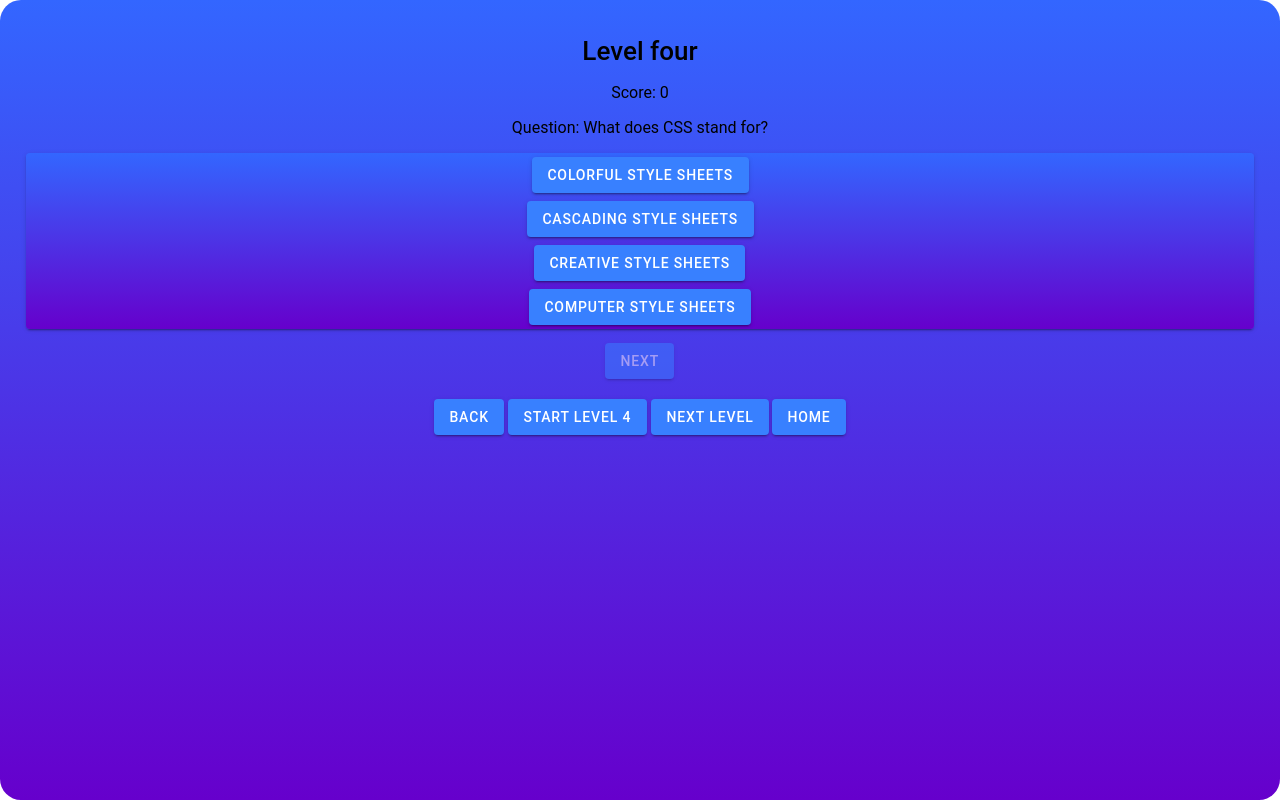
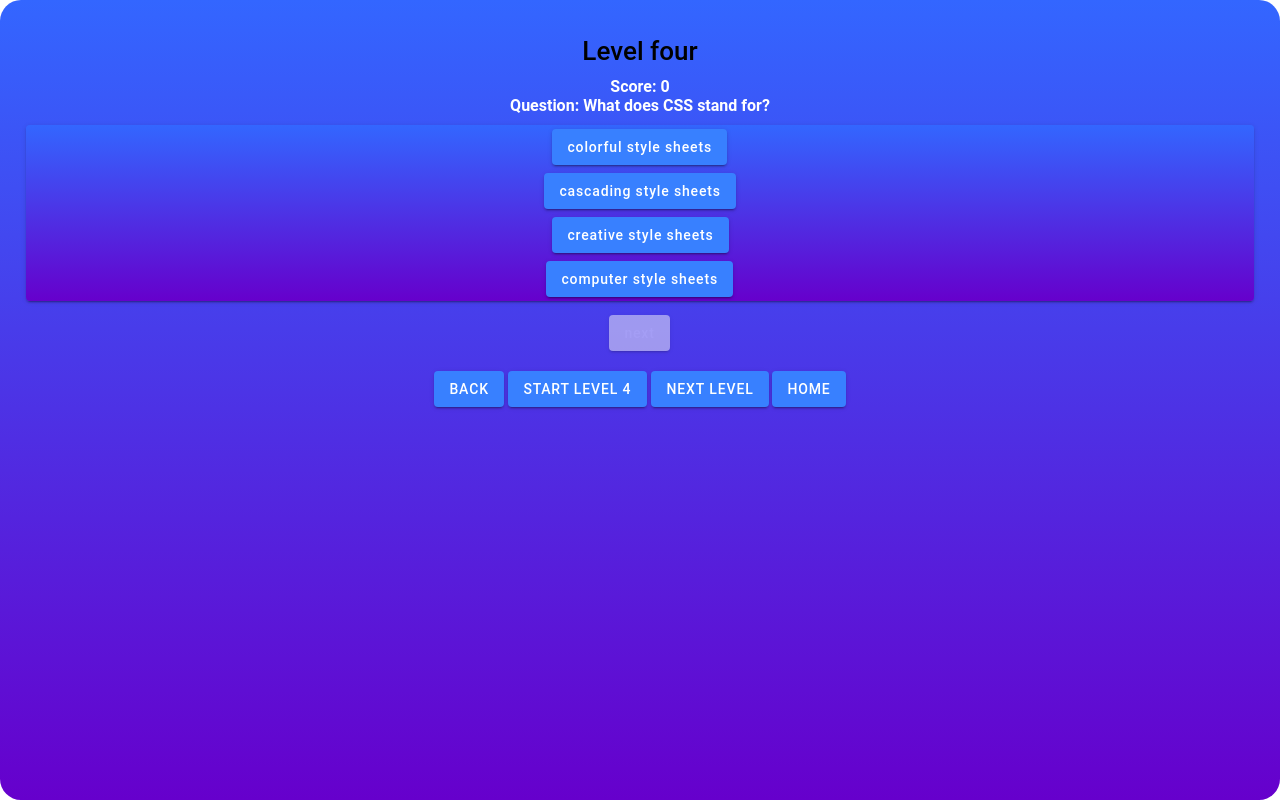
Before and after one commit to galalkoro98/ionic-demo-project, a React (Create React App) app: page /level4 in a window 1280 px wide. Both pictures are taken after a click on the element "START LEVEL 4". Built offline with nearby package versions, Linux system fonts and the light colour scheme.

Commit message:
updated colors style

```diff
--- a/src/components/styles/levelFour.css
+++ b/src/components/styles/levelFour.css
@@ -1,33 +1,33 @@
-.dragging {
-    opacity: 0.5;
-    border: 1px solid gray;
+
+.container__level__four{
+    padding: 0;
+    margin: 0;
 }
 
-/* .question ion-card{
-    --background: white;
-    --border-radius: 0.5rem;
-    --box-shadow: 0 0 0 0;
-} */
-
-.drop__card{
-    --background: white;
-    --border-radius: 0.5rem;
-    height: 4em;
-
+.container__level__four p {
+    font-family: 'Roboto', sans-serif;
+    font-size: 1em;
+    font-weight: 600;
+    color: #ffffff;
+    padding: 0;
+    margin: 0;
 }
 
 .container__level__four ul {
     list-style-type: none;
     margin: 0;
     padding: 0;
-    overflow: hidden;
+}
+
+.container__level__four ul li {
+    font-family: 'Roboto', sans-serif;
+    padding: 0;
+    margin: 0;
+}
+
+.container__level__four ion-button {
+    text-transform: lowercase;
+    font-family: 'Roboto', sans-serif;
+    align-items: flex-start;
 
 }
-
-.option__drop{
-    background-color: blueviolet;
-    color: white;
-    padding: 0.5rem;
-    margin: 0.5rem;
-
-}
--- a/src/components/styles/levelOne.css
+++ b/src/components/styles/levelOne.css
@@ -4,7 +4,6 @@
     align-items: center;
     justify-content: center;
     width: 100%;
-    height: fit-content;
     margin: 0 auto;
 }
 
@@ -16,18 +15,18 @@
 }
 
 .container__level__one p {
-    font-size: 0.9rem;
+    font-size: 1.2rem;
     margin: 0.5rem 0;
     text-align: center;
+    color: #f5f5f5;
 }
 
 
 
 .container__level__one li {
     margin: 0.1rem 0;
-    height: max-content;
-    /* max-width: 100%; */
 }
+
 
 .container__level__one ion-button {
     font-size: 0.rem;
@@ -35,6 +34,7 @@
     white-space: normal;
     word-wrap: break-word;
     text-transform: lowercase;
+    color: #000000;
 }
 
 .option {
@@ -42,6 +42,7 @@
 }
 
 ion-button {
+    --background: #f5f5f5;
     --background-activated: #f5f5f5;
     --background-hover: #10f009;
 }
--- a/src/components/styles/levelThree.css
+++ b/src/components/styles/levelThree.css
@@ -1,6 +1,6 @@
 .container__level__three ul {
     list-style: none;
-    padding: 0;
+    padding: 50px;
     margin: 0;
     display: flex;
     flex-direction: row;
@@ -12,3 +12,12 @@
     margin: 0 10px;
 
 }
+
+.container__level__three p{
+    font-family: 'Roboto', sans-serif;
+    font-size: 1em;
+    font-weight: 600;
+    color: #ffffff;
+    padding: 0;
+    margin: 0;
+}
--- a/src/components/styles/levelTwo.css
+++ b/src/components/styles/levelTwo.css
@@ -28,3 +28,11 @@
     --box-shadow: 0 0 0 0;
     --transition: all 0.3s ease;
 }
+
+.level__two__container ion-button{
+    font-size: 0.8rem;
+    color: #000;
+    margin: 0.5rem 0;
+    padding: 4px;
+    text-align: center;
+}
```
